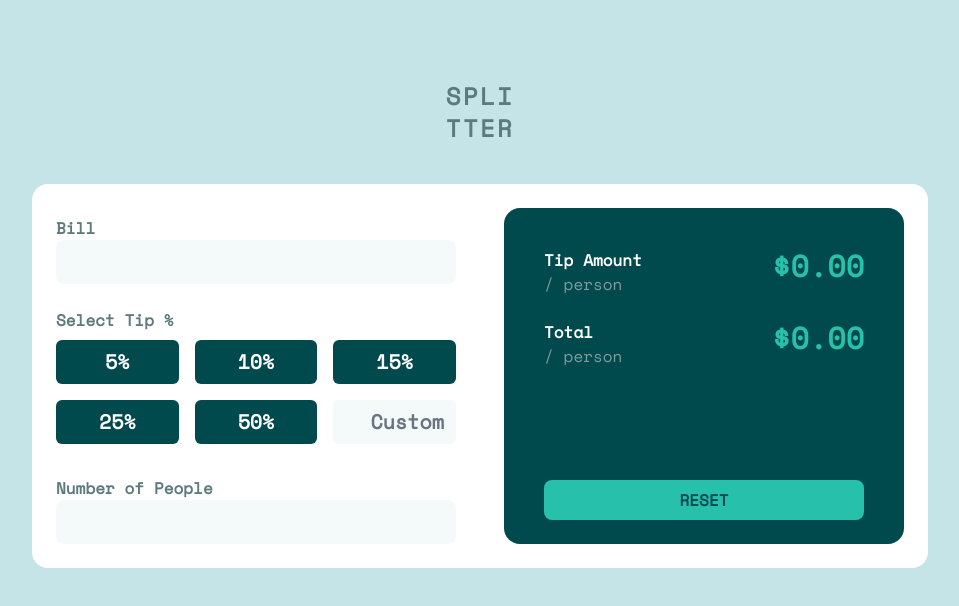
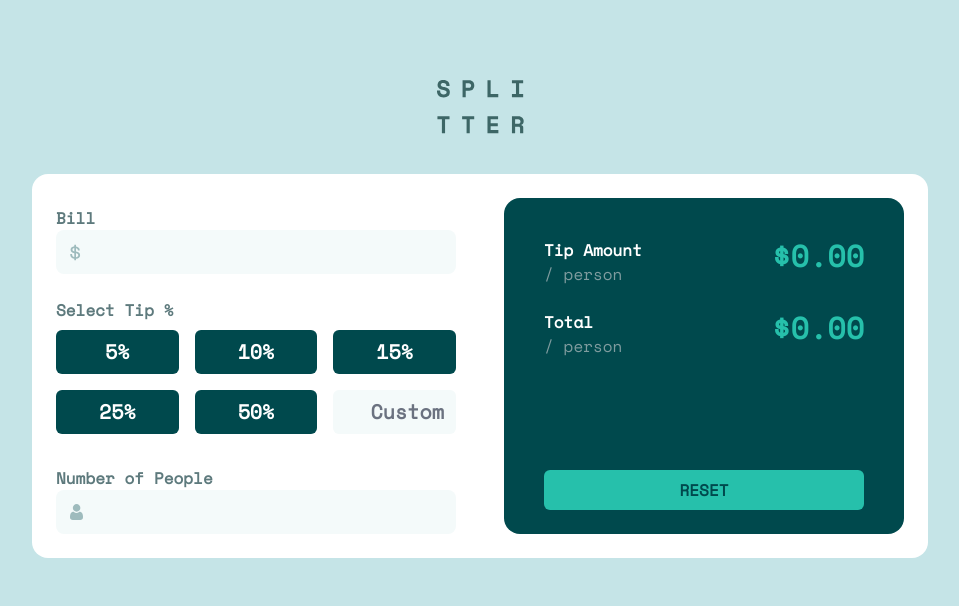
Before and after one commit to Kass-S/tip-calculator, a React (Vite) app: page / in a window 1280 px wide. Shown: the top 606 px of the page, without its empty margins (160-1119 px from the left). Built offline with nearby package versions, Linux system fonts and the light colour scheme.

Commit message:
style updates

```diff
--- a/index.html
+++ b/index.html
@@ -2,7 +2,7 @@
 <html lang="en">
   <head>
     <meta charset="UTF-8" />
-    <link rel="icon" type="image/svg+xml" href="./public/assets/favicon-32x32.png" />
+    <link rel="icon" type="image/svg+xml" href="./assets/favicon-32x32.png" />
     <meta name="viewport" content="width=device-width, initial-scale=1.0" />
     <title>Tip Calculator</title>
   </head>
--- a/src/App.jsx
+++ b/src/App.jsx
@@ -6,9 +6,8 @@ function App() {
 
   return (
     <div>
-      <div>
-        <p className='flex justify-center text-2xl font-bold mt-20 text-color-dark tracking-widest'>SPLI</p>
-        <p className='flex justify-center text-2xl font-bold mb-10 text-color-dark tracking-widest'>TTER</p>
+      <div className='flex justify-center'>
+        <img src="/assets/logo.svg" alt="splitter logo" className=' mt-20 mb-10' />
       </div>
 
       <TipCard />
--- a/src/components/TipCard.jsx
+++ b/src/components/TipCard.jsx
@@ -10,16 +10,19 @@ const TipCard = () => {
     let tipNum = Number(tip);
     tipNum /= 100;
 
-    let tipAmount = billNum * tipNum;
-    let total = billNum / people + tipAmount;
-    console.log(total)
+
+    let tipAmount = 0.00;
+    tipAmount = billNum * tipNum;
+    let total = 0.00;
+    total = billNum / people + tipAmount;
+
 
 
     // useEffect(() => {
     //     console.log(billInput);
     //     console.log(peopleNum);
-    //     console.log(Tip);
-    // },[billInput, peopleNum, Tip])
+    //     console.log(tip);
+    // },[billInput, peopleNum, tip])
 
   return (
     <div className='flex justify-center'>
@@ -29,8 +32,11 @@ const TipCard = () => {
                     <h5 className=" font-bold text-color-dark">
                         Bill
                     </h5>
-                    {/* <img src="/assets/icon-dollar.svg" alt="dollar sign icon" /> */}
-                    <input type="number" className='input-bg rounded-lg text-right w-full input-text-color font-bold text-xl stuff focus:ring-0' onChange={(e) => {setBillInput(e.target.value)}} />
+
+                    <div className='input-icons'>
+                        <img className='icon' src="/assets/icon-dollar.svg" alt="dollar sign icon" />
+                        <input type="number" className='input-bg rounded-lg text-right w-full input-text-color font-bold text-xl stuff focus:ring-0' onChange={(e) => {setBillInput(e.target.value)}} />
+                    </div>
                 </div>
 
                 <div className='my-6'>
@@ -51,7 +57,11 @@ const TipCard = () => {
                     <h5 className=" font-bold text-color-dark">
                         Number of People
                     </h5>
-                    <input type="number" className='input-bg rounded-lg text-right w-full input-text-color font-bold text-xl stuff focus:ring-0' onChange={(e) => {setPeopleNum(e.target.value)}} />
+
+                    <div className='input-icons'>
+                        <img className='icon' src="/assets/icon-person.svg" alt="people icon" />
+                        <input type="number" className='input-bg rounded-lg text-right w-full input-text-color font-bold text-xl stuff focus:ring-0' onChange={(e) => {setPeopleNum(e.target.value)}} />
+                    </div>
                 </div>
 
             </div>
@@ -84,7 +94,7 @@ const TipCard = () => {
                 </div>
 
                 <div className='mx-2 md:mx-6 mt-6 md:mt-28'>
-                    <button className='input-text-color button-hover rounded-lg reset-btn-bg p-2 w-full font-bold'>RESET</button>
+                    <button className='input-text-color button-hover rounded-md reset-btn-bg p-2 w-full font-bold'>RESET</button>
                 </div>
 
             </div>
--- a/src/index.css
+++ b/src/index.css
@@ -52,3 +52,16 @@
 .money-number-color{
     color: hsl(172, 67%, 45%);
 }
+
+.input-icons{
+    width: 100%;
+}
+
+.input-icons img{
+    position: absolute;
+}
+
+.icon{
+    padding: .9rem;
+    min-width: 1rem;
+}
```
Also changed, not shown: 1 other file (tests, documents, lock files or other folders).
